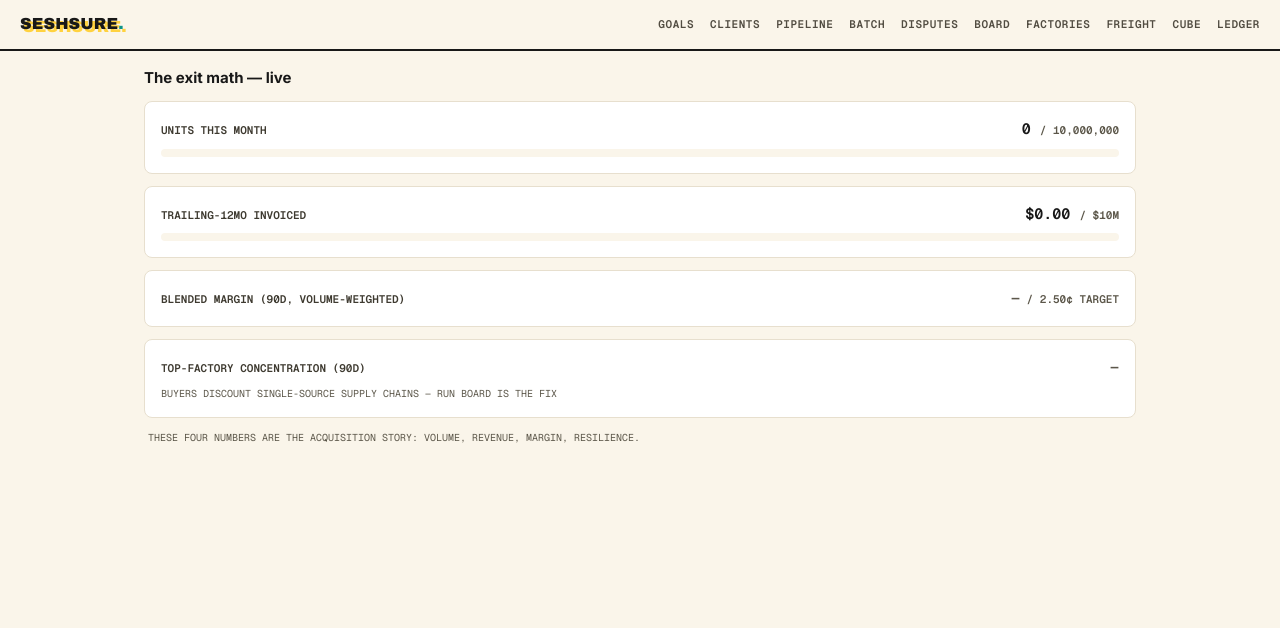
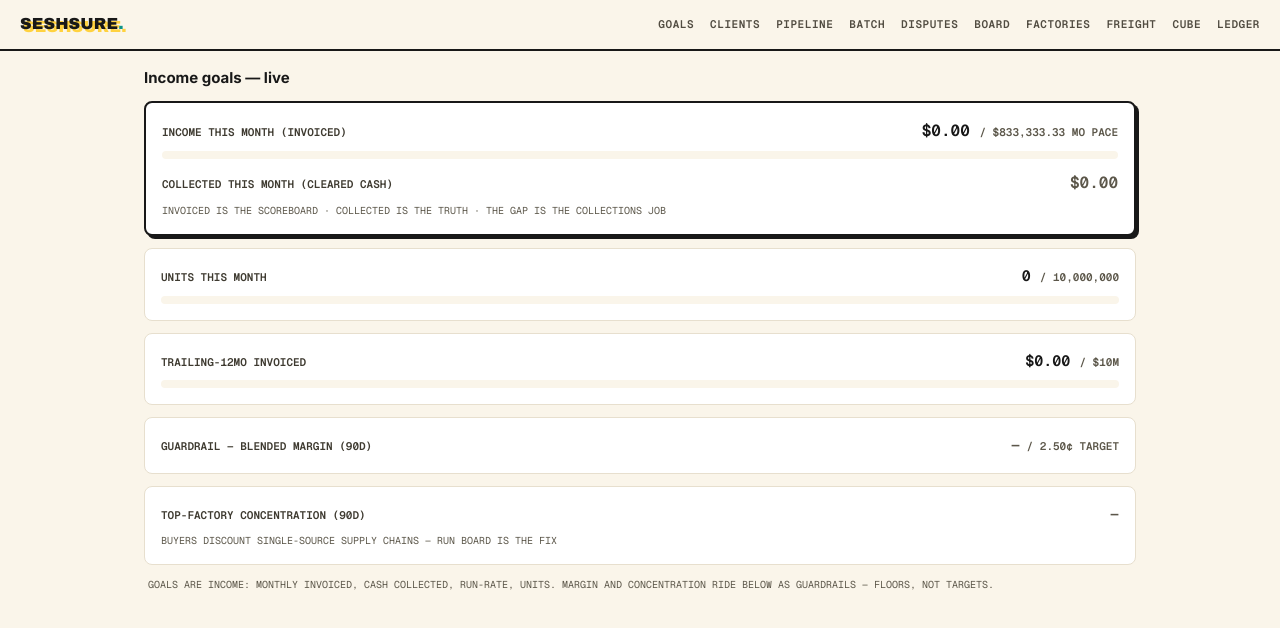
Before and after one commit to Seshsure/seshsure, a Next.js app in the folder hub/: page /admin/goals in a window 1280 px wide. Shown: the top 628 px of the page. Built offline with nearby package versions, Linux system fonts and the light colour scheme; no server answers; the database is empty.

Commit message:
goals reframed to INCOME per Rob: monthly invoiced vs $10M/yr pace + cleared cash collected headline the page; margin demoted to guardrail

```diff
--- a/hub/src/app/admin/goals/page.tsx
+++ b/hub/src/app/admin/goals/page.tsx
@@ -15,9 +15,11 @@ export default async function Goals() {
   const yearAgo = new Date(Date.now() - 365 * 864e5).toISOString();
   const d90 = new Date(Date.now() - 90 * 864e5).toISOString();
 
-  const [{ data: monthOrders }, { data: yearInvoices }, { data: recentItems }, { data: runs90 }] = await Promise.all([
+  const [{ data: monthOrders }, { data: yearInvoices }, { data: monthInvoices }, { data: monthCollected }, { data: recentItems }, { data: runs90 }] = await Promise.all([
     sb.from("orders").select("order_items(quantity)").gte("created_at", monthStart.toISOString()).not("status", "in", '("draft","expired","cancelled")'),
     sb.from("invoices").select("total_cents").gte("created_at", yearAgo).in("status", ["sent","viewed","partially_paid","paid","overdue"]),
+    sb.from("invoices").select("total_cents").gte("created_at", monthStart.toISOString()).in("status", ["sent","viewed","partially_paid","paid","overdue"]),
+    sb.from("payments").select("amount_cents").eq("status", "cleared").gte("cleared_at", monthStart.toISOString()),
     sb.from("order_items").select("quantity, price_per_cone_microcents, product_id, orders!inner(created_at, status)").gte("orders.created_at", d90),
     sb.from("production_runs").select("factory_id, run_orders(orders(order_items(quantity)))").gte("created_at", d90),
   ]);
@@ -27,6 +29,12 @@ export default async function Goals() {
   const unitsThisMonth = ((monthOrders ?? []) as unknown as OI[])
     .flatMap(o => o.order_items ?? []).reduce((s, i) => s + Number(i.quantity), 0);
   const unitsPct = Math.min(100, Math.round(100 * unitsThisMonth / UNITS_GOAL));
+
+  // ————— INCOME — the goal (invoiced + collected) —————
+  const incomeMonth = (monthInvoices ?? []).reduce((s2, i) => s2 + BigInt(i.total_cents), 0n);
+  const collectedMonth = (monthCollected ?? []).reduce((s2, p) => s2 + BigInt(p.amount_cents), 0n);
+  const MONTH_INCOME_GOAL = 83_333_333n; // $10M/yr ÷ 12 in cents
+  const incomePct = Math.min(100, Number((incomeMonth * 100n) / MONTH_INCOME_GOAL));
 
   // revenue run-rate (trailing 12mo invoiced)
   const revenue12 = (yearInvoices ?? []).reduce((s, i) => s + BigInt(i.total_cents), 0n);
@@ -71,7 +79,22 @@ export default async function Goals() {
 
   return (
     <div className="max-w-5xl mx-auto px-4 pb-8">
-      <h1 className="text-[15px] font-bold mt-4" style={{ color: "#181818" }}>The exit math — live</h1>
+      <h1 className="text-[15px] font-bold mt-4" style={{ color: "#181818" }}>Income goals — live</h1>
+
+      <div className="mt-3 rounded-lg punch-sm p-4" style={{ background: "#FFFFFF" }}>
+        <div className="flex items-baseline justify-between">
+          <span className="font-mono text-[11px] font-bold" style={{ color: "#3E3A30" }}>INCOME THIS MONTH (INVOICED)</span>
+          <span className="font-mono text-[16px] font-bold" style={{ color: "#181818" }}>
+            {formatUSD(incomeMonth)} <span className="text-[11px]" style={{ color: "#5C574A" }}>/ {formatUSD(MONTH_INCOME_GOAL)} MO PACE</span>
+          </span>
+        </div>
+        <Bar pct={incomePct} color="#0D9488" />
+        <div className="flex items-baseline justify-between mt-3">
+          <span className="font-mono text-[11px] font-bold" style={{ color: "#3E3A30" }}>COLLECTED THIS MONTH (CLEARED CASH)</span>
+          <span className="font-mono text-[16px] font-bold" style={{ color: collectedMonth > 0n ? "#0D9488" : "#5C574A" }}>{formatUSD(collectedMonth)}</span>
+        </div>
+        <p className="font-mono text-[10px] mt-2" style={{ color: "#5C574A" }}>INVOICED IS THE SCOREBOARD · COLLECTED IS THE TRUTH · THE GAP IS THE COLLECTIONS JOB</p>
+      </div>
 
       <div className="mt-3 rounded-lg border p-4" style={{ background: "#FFFFFF", borderColor: "#E7DFCE" }}>
         <div className="flex items-baseline justify-between">
@@ -95,7 +118,7 @@ export default async function Goals() {
 
       <div className="mt-3 rounded-lg border p-4" style={{ background: "#FFFFFF", borderColor: blendedMicro !== null && blendedMicro < MARGIN_TARGET_MICRO ? "#E6394655" : "#E7DFCE" }}>
         <div className="flex items-baseline justify-between">
-          <span className="font-mono text-[11px] font-bold" style={{ color: "#3E3A30" }}>BLENDED MARGIN (90D, VOLUME-WEIGHTED)</span>
+          <span className="font-mono text-[11px] font-bold" style={{ color: "#3E3A30" }}>GUARDRAIL — BLENDED MARGIN (90D)</span>
           <span className="font-mono text-[15px] font-bold" style={{ color: blendedMicro === null ? "#5C574A" : blendedMicro < MARGIN_TARGET_MICRO ? "#E63946" : "#0D9488" }}>
             {blendedMicro === null ? "—" : `${(blendedMicro / 10000).toFixed(2)}¢`}
             <span className="text-[11px]" style={{ color: "#5C574A" }}> / 2.50¢ TARGET</span>
@@ -117,7 +140,7 @@ export default async function Goals() {
       </div>
 
       <p className="font-mono text-[10px] mt-3 px-1" style={{ color: "#5C574A" }}>
-        THESE FOUR NUMBERS ARE THE ACQUISITION STORY: VOLUME, REVENUE, MARGIN, RESILIENCE.
+        GOALS ARE INCOME: MONTHLY INVOICED, CASH COLLECTED, RUN-RATE, UNITS. MARGIN AND CONCENTRATION RIDE BELOW AS GUARDRAILS — FLOORS, NOT TARGETS.
       </p>
     </div>
   );
```
